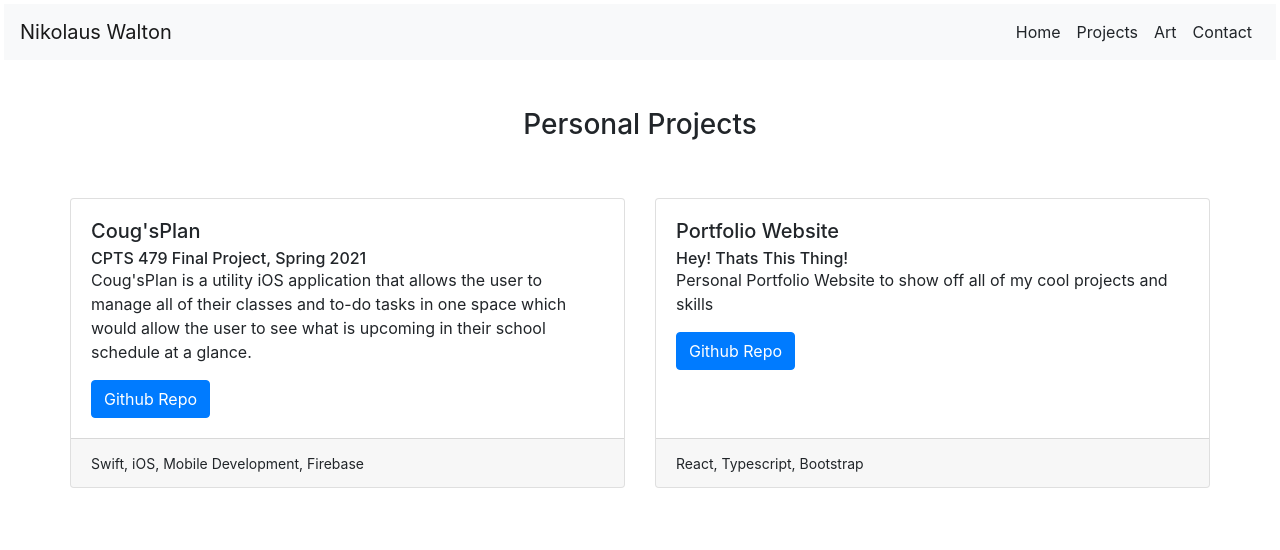
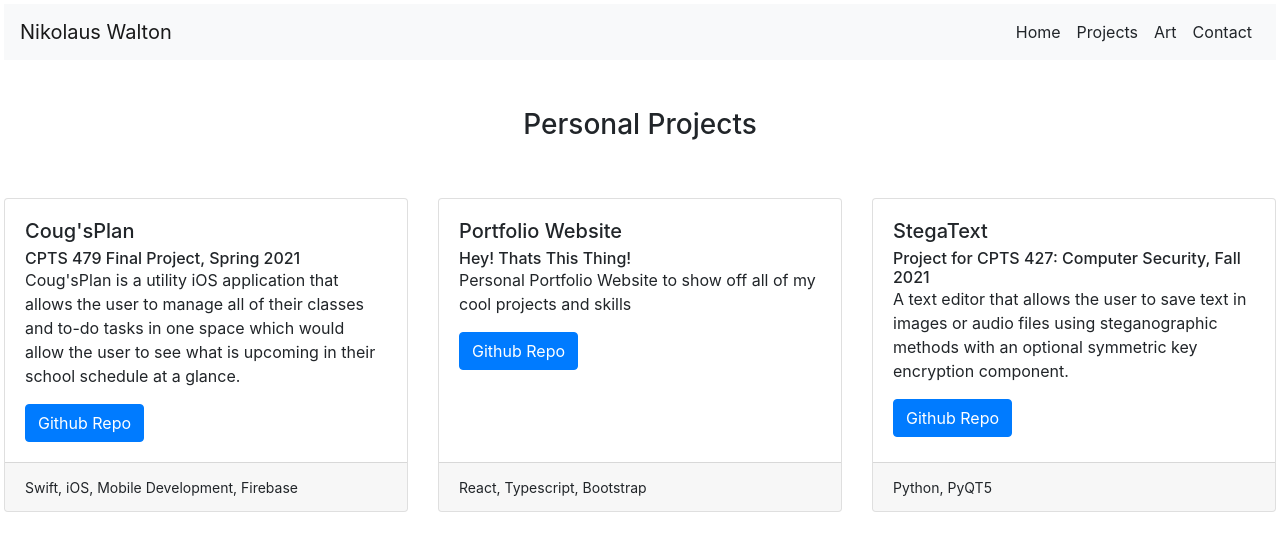
Before and after one commit to nikwalton/nikwalton.github.io, a React (Create React App) app in the folder portfolio/: page /projects in a window 1280 px wide. Shown: the top 550 px of the page. Built offline with nearby package versions, Linux system fonts and the light colour scheme.

Commit message:
Added new project and fixed typo

```diff
--- a/portfolio/src/Pages/ProjectsPage.tsx
+++ b/portfolio/src/Pages/ProjectsPage.tsx
@@ -7,7 +7,7 @@ import Button from 'react-bootstrap/Button'
 
 function ProjectsPage() {
     return (
-        <Container>
+        <Container fluid={true}>
             <Row className='justify-content-center p-5'>
                 <h3>Personal Projects</h3>
             </Row>
@@ -49,6 +49,24 @@ function ProjectsPage() {
                                 <small>React, Typescript, Bootstrap</small>
                             </Card.Footer>
                     </Card>
+                    <Card>
+                        <Card.Body>
+                            <Card.Title>
+                                StegaText
+                            </Card.Title>
+                            <Card.Subtitle>Project for CPTS 427: Computer Security, Fall 2021</Card.Subtitle>
+                            <Card.Text>
+                            A text editor that allows the user
+                              to save text in images or audio files using steganographic methods with an
+                              optional symmetric key encryption component.
+                            </Card.Text>
+                            <Button href='https://github.com/nikwalton/StegaText'>Github Repo</Button>
+
+                        </Card.Body>
+                        <Card.Footer>
+                                <small>Python, PyQT5</small>
+                            </Card.Footer>
+                    </Card>
                 </CardDeck>
             </Row>
         </Container>
```
Also changed, not shown: 1 other file (tests, documents, lock files or other folders).
